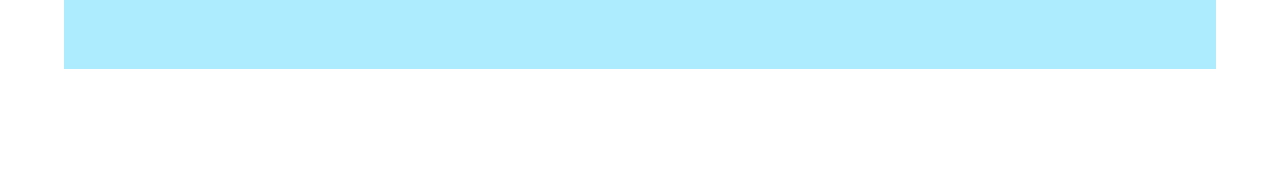
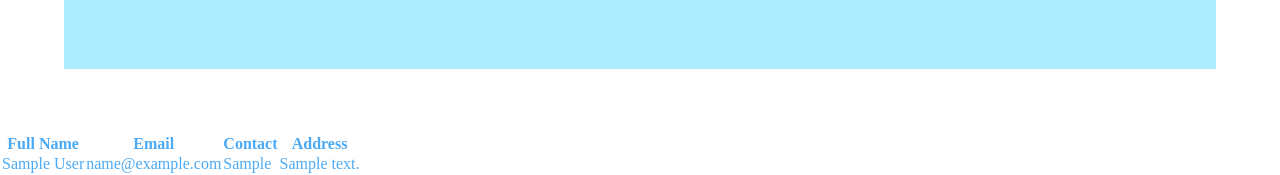
Before and after one commit to sixdgt/php_ajax_crud, a PHP site: page / in a window 1280 px wide. Shown: the part 675-850 px from the top of the page. Before the commit the page ends 744 px from the top, so only its background shows below. Run offline with PHP 8.4, Linux system fonts and the light colour scheme; tables that the repository leaves empty or names only in its code hold one stand-in row (values such as "Sample post").

Commit message:
data load in table using ajax

```diff
--- /dev/null
+++ b/fetch_data.php
@@ -0,0 +1,34 @@
+<?php
+
+$con = new mysqli("localhost", "sixdgt", "1234", "php_xml_example");
+
+if($con->connect_error){
+    die("Error: {$con->connect_error}");
+} else {
+    $sql = "SELECT * FROM kyc";
+
+    $result = $con->query($sql);
+
+    $response = array();
+
+    if(mysqli_num_rows($result) > 0){
+        // using foreach loop to get data
+        while($data = mysqli_fetch_array($result)){
+            $response[] = [
+                "full_name" => $data['full_name'],
+                "email" => $data['email'],
+                "contact" => $data['contact'],
+                "address" => $data['address'],
+            ];
+        }
+        // foreach($row as $result){
+        //     // array_push() this method takes two parameter
+        //     // first parameter new array & second old/secondary array
+        //     // all data from secondary array are added to new
+        //     array_push($response, $row);
+        // }
+        echo json_encode($response);
+    } else {
+        echo "<h1>No Data Found</h1>";
+    }
+}
--- a/index.php
+++ b/index.php
@@ -34,7 +34,19 @@
             <input type="submit" value="Submit KYC" id="btnSubmit">
         </form>
     </div>
-
+    <div class="data">
+        <table>
+            <thead>
+                <th>Full Name</th>
+                <th>Email</th>
+                <th>Contact</th>
+                <th>Address</th>
+            </thead>
+            <tbody id="tableData">
+            <!-- we will load data here from ajax -->
+            </tbody>
+        </table>
+    </div>
     <!-- ajax cdn -->
     <script src="https://cdnjs.cloudflare.com/ajax/libs/jquery/3.7.1/jquery.min.js" integrity="sha512-v2CJ7UaYy4JwqLDIrZUI/4hqeoQieOmAZNXBeQyjo21dadnwR+8ZaIJVT8EE2iyI61OV8e6M8PP2/4hpQINQ/g==" crossorigin="anonymous" referrerpolicy="no-referrer"></script>
     <script src="script.js"></script>
--- a/script.js
+++ b/script.js
@@ -1,4 +1,6 @@
 $(document).ready(function(){
+    getKycData();
+
     $('#kycForm').on('submit', function(e){
         e.preventDefault();
         let full_name = $('#full_name').val();
@@ -25,3 +27,23 @@ $(document).ready(function(){
 
     });
 });
+
+function getKycData(){
+    $.ajax({
+        type: "GET",
+        url: "fetch_data.php",
+        success: function(response){
+            // we have to use loop to get data from response
+            $.each(JSON.parse(response), function(key, value){
+                $("#tableData").append(
+                    "<tr>" +
+                    "<td>"+ value['full_name'] +"</td>" +
+                    "<td>"+ value['email'] +"</td>" +
+                    "<td>"+ value['contact'] +"</td>" +
+                    "<td>"+ value['address'] +"</td>" +
+                    "</tr>"
+                );
+            });
+        }
+    });
+}
```
